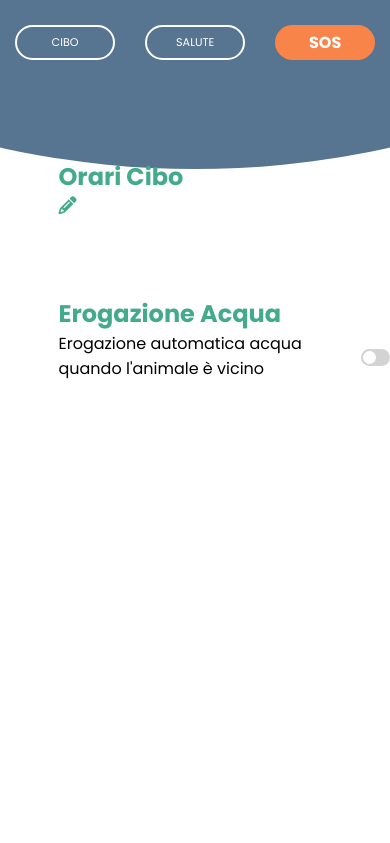
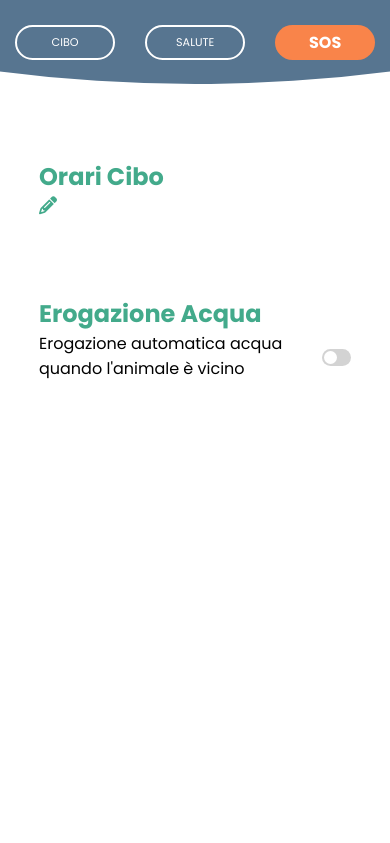
Before and after one commit to mazzaronecristian/PetFlix, a PHP site: page /food.html in a window 390 px wide. Shown: the top 843 px of the page. After the commit the page ends 379 px from the top, so only its background shows below. Run offline with PHP 8.4, Linux system fonts and the light colour scheme; some libraries are stand-ins or nearby versions.

Commit message:
ottimizzazione media-query

```diff
--- a/css/foodStyle.css
+++ b/css/foodStyle.css
@@ -14,9 +14,6 @@
 	font-family: 'Poppins', Helvetica, sans-serif;
 }
 
-body{
-	height: 100000px;
-}
 
 .btn.transparent{
 	border: 2px solid #fff;
@@ -66,6 +63,7 @@ body{
 	right: 48%;
 	transform: translate(100%,-50%);
 	border-radius: 50%;
+	z-index: 20;
 }
 
 .menu-container{
@@ -74,6 +72,7 @@ body{
     width: 50%;
     height: auto;
     right: 0;
+    z-index: 21;
 }
 
 .menu-container img{
@@ -111,9 +110,12 @@ body{
 .info{
 	position: absolute;
 	left: 15%;
+	right: 50%;
+	overflow: hidden;
+	height: auto;
 }
 
-.forms-container{
+.food-container{
 	display: flex;
 	flex-direction: column;
 	margin-top: 120px;
@@ -122,16 +124,16 @@ body{
 	min-height: 300px;
 }
 
-.forms-container h2{
+.food-container h2{
 	color: var(--jungleGreen);
 }
 
-.forms-container ul{
+.food-container ul{
 	list-style: none;
 	padding-left: 10px;
 }
 
-.forms-container li{
+.food-container li{
 	padding: 5px 0;
 }
 
@@ -318,16 +320,20 @@ input[value]{
 
 @media (max-width: 870px){
 	.container:before{
-		width: 1800px;
+		width: 2300px;
 		height: 1800px;
-		position: fixed;
 		left: 50%;
-		bottom: 80%;
+		bottom: 90%;
 		transform:  translateX(-50%);
 		top: initial;
-		right: initialx;
+		right: initial;
 	}
 
+	.info{
+		left: 50%;
+		transform: translateX(-50%);
+		width: 80%;
+	}
 	.menu-container{
 		width: 100%;
 		top: 10px;
@@ -353,6 +359,10 @@ input[value]{
 	.menu{
 		margin: 0;
 	}
+	.container:before{
+		width: 2000px;
+		height: 1300px;
+	}
 }
 
 /* END MOBILE RULES*/
--- a/food.html
+++ b/food.html
@@ -23,9 +23,9 @@
 			<img src="images/register.svg">
 		</div>
 
-		<section class="info">
+		<section id="foodInformation" class="info">
 
-			<div class="forms-container">
+			<div class="food-container">
 
 				<!-- cibo-->
 				<div class="orari">
--- a/js/app.js
+++ b/js/app.js
@@ -41,11 +41,12 @@ closeModalButtons.forEach(button =>{
 
 addFieldButton.forEach(button =>{
 	button.addEventListener('click', ()=>{
-		let html = 	"<div id=\"time\"><input id=\"time-field\" type=\"time\" value=\"16:30\"><button id=\"prova\"onclick=\"closeField(this)\" class=\"edit remove\"><i class=\"fa-solid fa-minus\"></i></button></div>";
+		let html = 	"<div id=\"time\"><input id=\"time-field\" type=\"time\" value=\"00:00\"><button id=\"prova\"onclick=\"closeField(this)\" class=\"edit remove\"><i class=\"fa-solid fa-minus\"></i></button></div>";
 		const object = document.getElementById('newFoodTimes');
 		object.insertAdjacentHTML("beforeend", html);
 	})
 })
+
 function openModal(modal){
 	if (modal == null) return
 
@@ -69,7 +70,6 @@ function closeModal(modal){
 	modal.classList.remove('active')
 	overlay.classList.remove('active')
 	document.getElementById('foodTimes').innerHTML = text;
-
 }
 
 function closeField(button){
@@ -77,5 +77,4 @@ function closeField(button){
 	field.remove()
 }
 
-
 //END SCRIPT FOR POP-UP
```
